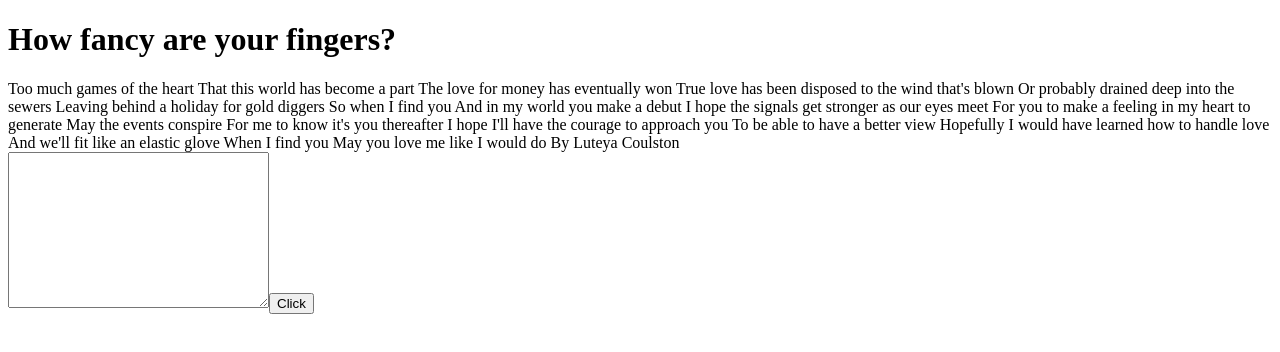
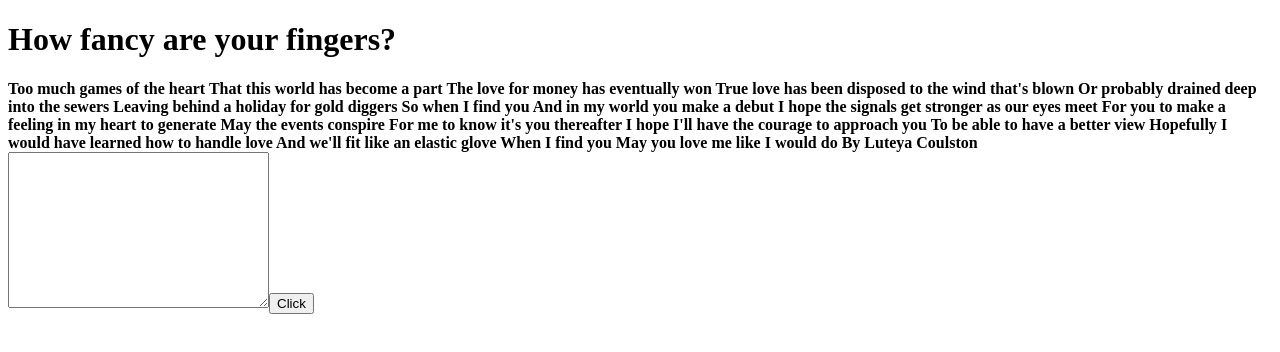
Before and after one commit to CoulKe/typing_game, a Vue app in the folder vue-intro/: page / in a window 1280 px wide. Both pictures are taken after a click on the button "Click". Shown: the top 352 px of the page. Built offline with nearby package versions, Linux system fonts and the light colour scheme.

Commit message:
Added dynamic classes

```diff
--- a/vue-intro/src/App.vue
+++ b/vue-intro/src/App.vue
@@ -1,14 +1,22 @@
 <template>
   <h1>How fancy are your fingers?</h1>
   <div>
-    <span
-    :key="word.position"
-     v-for="word in fetchedText">
-      {{ word.text }} {{ '' }}
-    </span>
+     <span v-bind:class = "{
+          correct: word.correct,
+          wrong: word.wrong,
+          pending: word.pending,
+      }"
+      :key="word.position"
+      v-for="word in fetchedText">{{ word.text }} {{ '' }}</span>
   </div>
-  <textarea name="" id="" cols="30" rows="10"  :value="inputValue"></textarea>
-  <button @click = fetchData()>Click</button>
+  <textarea
+    name=""
+    id=""
+    cols="30"
+    rows="10"
+    @keyup.space="processInput($event)"
+  ></textarea>
+  <button @click="fetchData()">Click</button>
 </template>
 
 <script>
@@ -24,18 +32,54 @@ export default {
     async fetchData() {
       const response = await fetch("text/find_you.txt");
       const data = await response.text();
-      let obj = data.trim().split(" ").map((word, index) => {
-        return {
-
+      let obj = data
+        .trim()
+        .split(" ")
+        .map((word, index) => {
+          return {
             position: index,
             text: word,
             correct: false,
             wrong: false,
-            pending: true
-        }
-     })
-      return this.fetchedText = obj;
+            pending: true,
+          };
+        });
+      return (this.fetchedText = obj);
+    },
+    processInput(event) {
+      event.preventDefault();
+      this.inputValue = event.target.value.trim();
+
+      if (this.inputValue === "") {
+        return;
+      }
+      if (this.fetchedText[this.index].text === this.inputValue) {
+        //correct answer
+        this.fetchedText[this.index].correct = true;
+        this.fetchedText[this.index].wrong = false;
+        this.fetchedText[this.index].pending = false;
+      } else {
+        //wrong answer
+        this.fetchedText[this.index].correct = false;
+        this.fetchedText[this.index].wrong = true;
+        this.fetchedText[this.index].pending = false;
+      }
+      this.index++;
     },
   },
 };
 </script>
+
+<style scoped>
+.pending {
+    font-weight: bold;
+}
+.correct {
+    font-weight: bold;
+    color: green;
+}
+.wrong{
+    font-weight: bold;
+    color: red;
+}
+</style>
```
